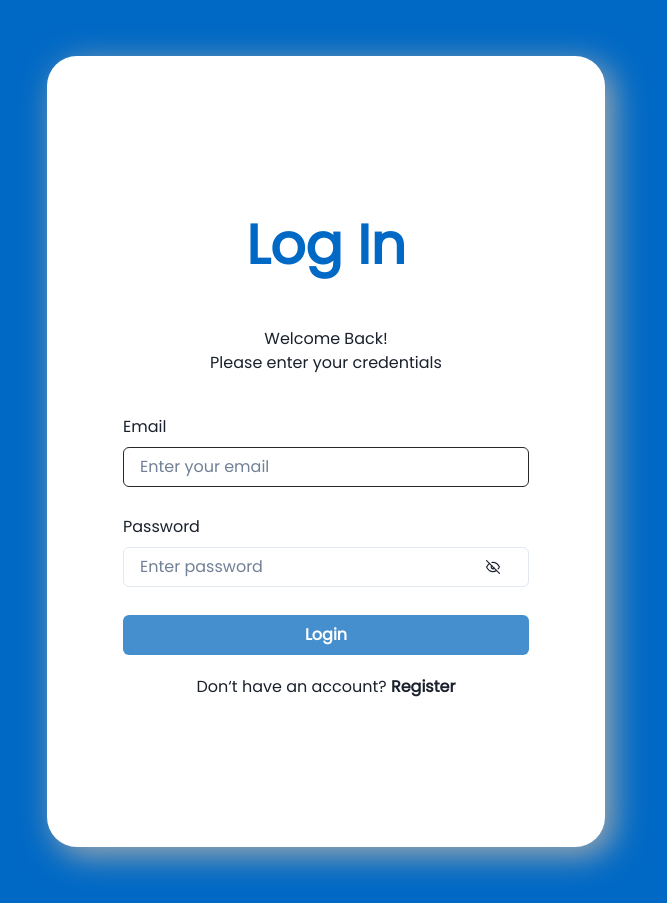
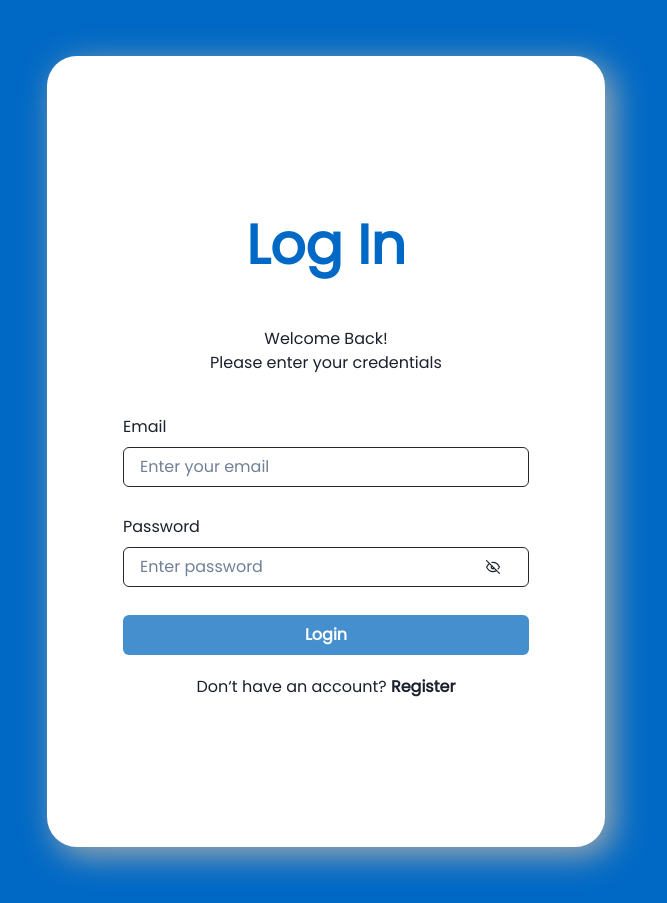
Before and after one commit to albetnov/Rent-N-Go-Frontend, a React (Vite) app: page /auth/login in a window 1280 px wide. Shown: the whole page, without its empty margins (314-981 px from the left). Built offline with nearby package versions, Linux system fonts and the light colour scheme.

Commit message:
refactor: move most login layout to scaffold

```diff
--- /dev/null
+++ b/src/components/Auth/AuthScaffold.tsx
@@ -0,0 +1,45 @@
+import { CardBody, CardHeader } from "@chakra-ui/react";
+import { PropsWithChildren } from "react";
+import GlowCard from "../../components/Auth/GlowCard";
+import CenteredGrid from "../../components/CenteredGrid";
+import CenteredText from "../../components/CenteredText";
+import Title from "../../components/Title";
+import useCustomBackground from "../../hooks/useCustomBackground";
+import colors from "../../utils/colors";
+
+interface AuthScaffoldProps extends PropsWithChildren {
+  title: string;
+  message?: {
+    first: string;
+    second: string;
+  };
+}
+
+export default function AuthScaffold({ title, message, children }: AuthScaffoldProps) {
+  useCustomBackground(colors.primary);
+
+  return (
+    <CenteredGrid px={13} py={{ base: 0, xl: 14 }}>
+      <Title title={title} />
+      <GlowCard
+        rounded={30}
+        py={{ base: 7, xl: 32 }}
+        h={{ base: "fit-content", xl: "full" }}
+        px={{ base: 6, xl: 14 }}
+      >
+        <CardHeader>
+          <CenteredText mb="10" color="primary" fontSize={55} fontWeight={700}>
+            {title}
+          </CenteredText>
+          {message && (
+            <>
+              <CenteredText>{message.first}</CenteredText>
+              <CenteredText>{message.second}</CenteredText>
+            </>
+          )}
+        </CardHeader>
+        <CardBody>{children}</CardBody>
+      </GlowCard>
+    </CenteredGrid>
+  );
+}
--- a/src/components/Auth/PasswordInput.tsx
+++ b/src/components/Auth/PasswordInput.tsx
@@ -29,7 +29,13 @@ export default function PasswordInput(props: PasswordInputProps) {
     <FormControl {...props.FormControlProps} mb={7}>
       <FormLabel {...props.FormLabelProps}>Password</FormLabel>
       <InputGroup size="md">
-        <Input pr="4.5rem" type={show ? "text" : "password"} placeholder="Enter password" />
+        <Input
+          border="1px solid"
+          borderColor="input-border"
+          pr="4.5rem"
+          type={show ? "text" : "password"}
+          placeholder="Enter password"
+        />
         <InputRightElement width="4.5rem">
           <Button h="1.75rem" size="sm" bg="none" onClick={handleClick}>
             {show ? <FiEye /> : <FiEyeOff />}
--- a/src/pages/Auth/Login.tsx
+++ b/src/pages/Auth/Login.tsx
@@ -1,11 +1,8 @@
-import { Button, CardBody, CardHeader, Text } from "@chakra-ui/react";
-import GlowCard from "../../components/Auth/GlowCard";
+import { Button, Text } from "@chakra-ui/react";
+import AuthScaffold from "../../components/Auth/AuthScaffold";
 import OutlineInput from "../../components/Auth/OutlineInput";
 import PasswordInput from "../../components/Auth/PasswordInput";
-import CenteredGrid from "../../components/CenteredGrid";
-import CenteredText from "../../components/CenteredText";
 import RouterLink from "../../components/RouterLink";
-import Title from "../../components/Title";
 import useCustomBackground from "../../hooks/useCustomBackground";
 import colors from "../../utils/colors";
 
@@ -13,22 +10,10 @@ export default function Login() {
   useCustomBackground(colors.primary);
 
   return (
-    <CenteredGrid px={13} py={{ base: 0, xl: 14 }}>
-      <Title title="Login" />
-      <GlowCard
-        rounded={30}
-        py={{ base: 7, xl: 32 }}
-        h={{ base: "fit-content", xl: "full" }}
-        px={{ base: 6, xl: 14 }}
+    <AuthScaffold
+      title="Log In"
+      message={{ first: "Welcome Back!", second: "Please enter your credentials" }}
     >
-        <CardHeader>
-          <CenteredText mb="10" color="primary" fontSize={55} fontWeight={700}>
-            Log In
-          </CenteredText>
-          <CenteredText>Welcome Back!</CenteredText>
-          <CenteredText>Please enter your credentials</CenteredText>
-        </CardHeader>
-        <CardBody>
       <OutlineInput type="email" placeholder="Enter your email" label="Email" />
       <PasswordInput />
       <Button bg="btn-primary" color="white" w="full">
@@ -40,8 +25,6 @@ export default function Login() {
           Register
         </RouterLink>
       </Text>
-        </CardBody>
-      </GlowCard>
-    </CenteredGrid>
+    </AuthScaffold>
   );
 }
```
Lines whose indentation alone changed are shown as unchanged.
